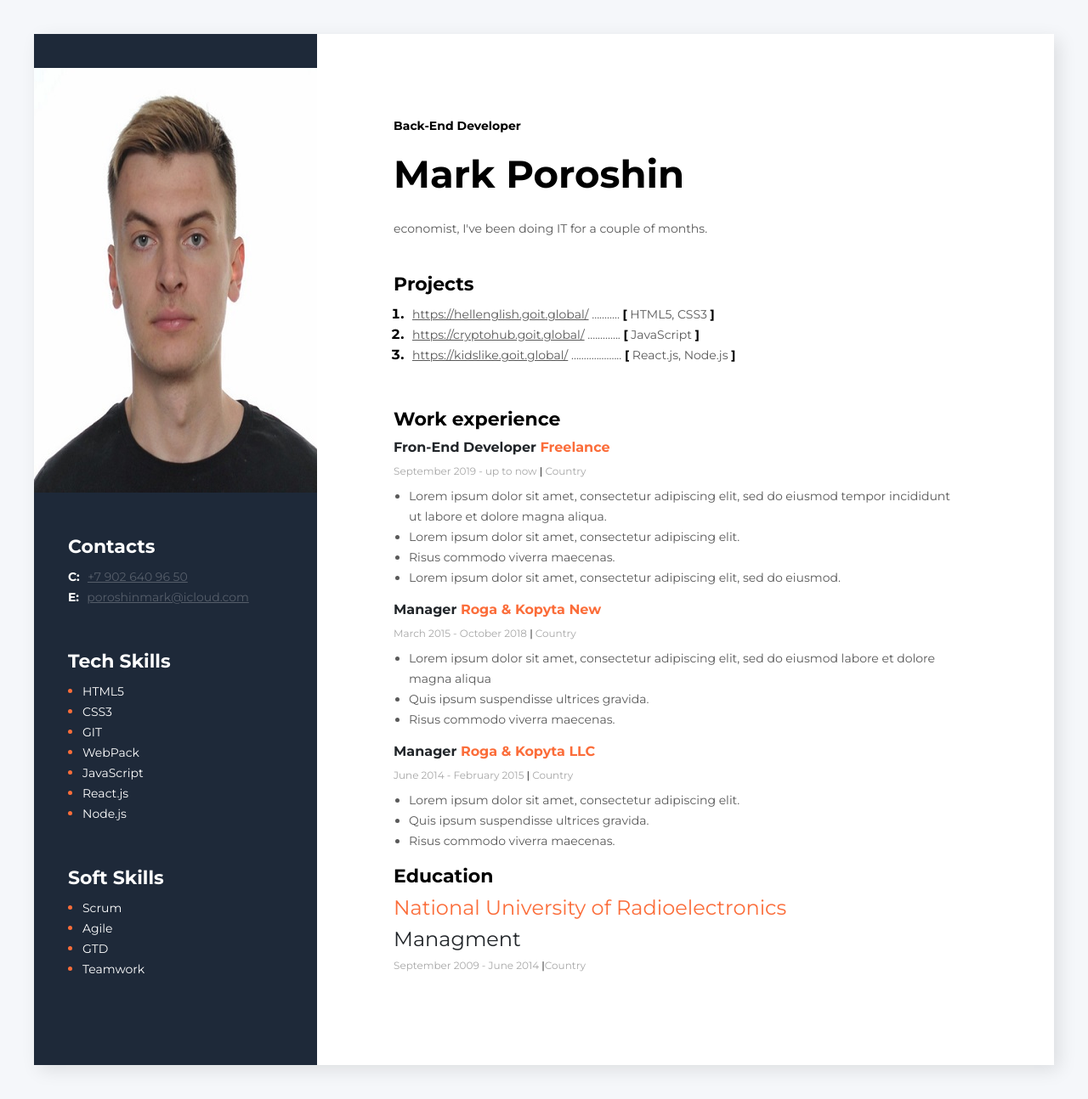
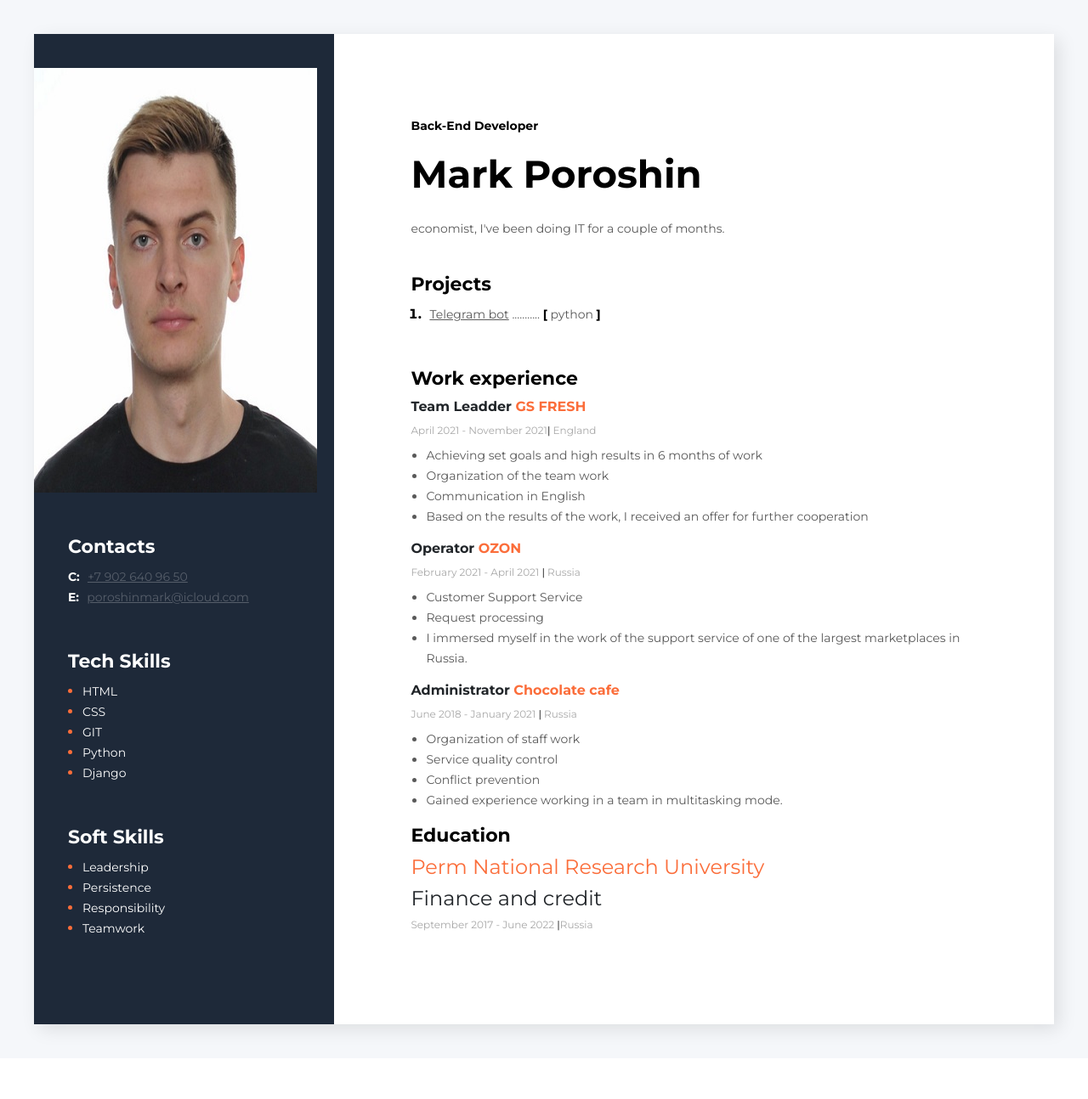
Before and after one commit to Markporsh/myfirstprojectdjango, a Django app: page /about in a window 1280 px wide. Shown: the part 72-1366 px from the top of the page at 85% size. After the commit the page ends 1297 px from the top, so only its background shows below. Run offline with Django 4.2, Linux system fonts and the light colour scheme.

Commit message:
Inital Comit

```diff
--- a/myblog/blog/models.py
+++ b/myblog/blog/models.py
@@ -1,5 +1,5 @@
 from django.urls import reverse
-from audioop import reverse as audio_reverse
+# from audioop import reverse as audio_reverse
 from django.db import models
 
 
--- a/myblog/blog/templates/blog/about.html
+++ b/myblog/blog/templates/blog/about.html
@@ -36,25 +36,25 @@
                 <ol class="my-projects-list">
                     <li class="my-projects-item">
                         <span class="my-projects-text">
-                        <a href="https://hellenglish.goit.global/" class="my-projects-link" >https://hellenglish.goit.global/</a>
+                        <a href="#" class="my-projects-link" >Telegram bot</a>
                         ...........
-                        <span class="my-projects-bracket">[</span> HTML5, CSS3 <span class="my-projects-bracket">]</span>
+                        <span class="my-projects-bracket">[</span> python <span class="my-projects-bracket">]</span>
                         </span>
                     </li>
-                    <li class="my-projects-item">
-                        <span class="my-projects-text">
-                            <a href="https://cryptohub.goit.global/" class="my-projects-link">https://cryptohub.goit.global/</a>
-                            .............
-                            <span class="my-projects-bracket">[</span> JavaScript <span class="my-projects-bracket">]</span>
-                        </span>
-                    </li>
-                    <li class="my-projects-item">
-                        <span class="my-projects-text">
-                            <a href="https://kidslike.goit.global/" class="my-projects-link">https://kidslike.goit.global/</a>
-                            ....................
-                            <span class="my-projects-bracket">[</span> React.js, Node.js <span class="my-projects-bracket">]</span>
-                        </span>
-                    </li>
+<!--                    <li class="my-projects-item">-->
+<!--                        <span class="my-projects-text">-->
+<!--                            <a href="#" class="my-projects-link">https://cryptohub.goit.global/</a>-->
+<!--                            .............-->
+<!--                            <span class="my-projects-bracket">[</span> JavaScript <span class="my-projects-bracket">]</span>-->
+<!--                        </span>-->
+<!--                    </li>-->
+<!--                    <li class="my-projects-item">-->
+<!--                        <span class="my-projects-text">-->
+<!--                            <a href="https://kidslike.goit.global/" class="my-projects-link">https://kidslike.goit.global/</a>-->
+<!--                            ....................-->
+<!--                            <span class="my-projects-bracket">[</span> React.js, Node.js <span class="my-projects-bracket">]</span>-->
+<!--                        </span>-->
+<!--                    </li>-->
                 </ol>
             </div>
             <!-- My work experience -->
@@ -62,41 +62,43 @@
                 <h3 class="main-content-title">Work experience</h3>
                 <!-- Company 3 -->
                 <div class="My-work-experience-company-block">
-                    <h4 class="My-work-experience-position">Fron-End Developer <span class="My-work-experience-company">Freelance</span></h4>
-                    <p class="my_work_experince-period">September 2019 - up to now <span class="my_work_experince-divider">|</span> Country</p>
+                    <h4 class="My-work-experience-position">Team Leadder <span class="My-work-experience-company">GS FRESH</span></h4>
+                    <p class="my_work_experince-period">April 2021 - November 2021<span class="my_work_experince-divider">|</span> England</p>
 
                     <ul class="my_work_experince-duties">
-                        <li class="my_work_experince-duty">Lorem ipsum dolor sit amet, consectetur adipiscing elit, sed do eiusmod tempor incididunt ut labore et dolore magna
-                        aliqua.</li>
-                        <li class="my_work_experince-duty">Lorem ipsum dolor sit amet, consectetur adipiscing elit.</li>
-                        <li class="my_work_experince-duty">Risus commodo viverra maecenas.</li>
-                        <li class="my_work_experince-duty">Lorem ipsum dolor sit amet, consectetur adipiscing elit, sed do eiusmod.</li>
+                        <li class="my_work_experince-duty">Achieving set goals and high results in 6 months of work</li>
+                        <li class="my_work_experince-duty">Organization of the team work</li>
+                        <li class="my_work_experince-duty">Communication in English</li>
+                        <li class="my_work_experince-duty">Based on the results of the work, I received an offer for
+                        further cooperation</li>
                     </ul>
 
                 </div>
 
                 <!-- Company 2 -->
                 <div>
-                    <h4 class="My-work-experience-position">Manager <span class="My-work-experience-company">Roga & Kopyta New</span></h4>
-                    <p class="my_work_experince-period">March 2015 - October 2018 <span class="my_work_experince-divider">|</span> Country</p>
+                    <h4 class="My-work-experience-position">Operator <span class="My-work-experience-company">OZON</span></h4>
+                    <p class="my_work_experince-period">February 2021 - April 2021 <span class="my_work_experince-divider">|</span> Russia</p>
 
                     <ul class="my_work_experince-duties">
-                        <li class="my_work_experince-duty">Lorem ipsum dolor sit amet, consectetur adipiscing elit, sed do eiusmod labore et dolore magna aliqua</li>
-                        <li class="my_work_experince-duty">Quis ipsum suspendisse ultrices gravida.</li>
-                        <li class="my_work_experince-duty">Risus commodo viverra maecenas.</li>
+                        <li class="my_work_experince-duty">Customer Support Service</li>
+                        <li class="my_work_experince-duty">Request processing</li>
+                        <li class="my_work_experince-duty">I immersed myself in the work of the support service of one of the largest
+marketplaces in Russia.</li>
                     </ul>
 
 
                 </div>
                 <!-- Company 1 -->
                 <div>
-                    <h4 class="My-work-experience-position">Manager <span class="My-work-experience-company">Roga & Kopyta LLC</span></h4>
-                    <p class="my_work_experince-period">June 2014 - February 2015 <span class="my_work_experince-divider">|</span> Country</p>
+                    <h4 class="My-work-experience-position">Administrator <span class="My-work-experience-company">Chocolate cafe</span></h4>
+                    <p class="my_work_experince-period">June 2018 - January 2021 <span class="my_work_experince-divider">|</span> Russia</p>
 
                     <ul class="my_work_experince-duties">
-                        <li class="my_work_experince-duty">Lorem ipsum dolor sit amet, consectetur adipiscing elit.</li>
-                        <li class="my_work_experince-duty">Quis ipsum suspendisse ultrices gravida.</li>
-                        <li class="my_work_experince-duty">Risus commodo viverra maecenas.</li>
+                        <li class="my_work_experince-duty">Organization of staff work</li>
+                        <li class="my_work_experince-duty">Service quality control</li>
+                        <li class="my_work_experince-duty">Conflict prevention</li>
+                        <li class="my_work_experince-duty">Gained experience working in a team in multitasking mode.</li>
                     </ul>
 
                 </div>
@@ -104,9 +106,9 @@
             <!-- My Education section -->
             <div class="My-education-section">
                 <h3 class="main-content-title">Education</h3>
-                <h4><span class="My-work-experience-company">National University of Radioelectronics</span></h4>
-                <h4>Managment</h4>
-                <p class="my_work_experince-period">September 2009 - June 2014 <span class="my_work_experince-divider">|</span>Country</p>
+                <h4><span class="My-work-experience-company">Perm National Research University</span></h4>
+                <h4>Finance and credit</h4>
+                <p class="my_work_experince-period">September 2017 - June 2022 <span class="my_work_experince-divider">|</span>Russia</p>
             </div>
         </div>
         <!--sidebar section-->
@@ -132,13 +134,11 @@
             <div class="tech-skills-section">
                 <h3 class="sidebar-title">Tech Skills</h3>
                 <ul class="tech-skills-list" >
-                    <li class="tech-skills-item"> <span class="tech-skills-item-text">HTML5</span></li>
-                    <li class="tech-skills-item"> <span class="tech-skills-item-text">CSS3</span></li>
+                    <li class="tech-skills-item"> <span class="tech-skills-item-text">HTML</span></li>
+                    <li class="tech-skills-item"> <span class="tech-skills-item-text">CSS</span></li>
                     <li class="tech-skills-item"> <span class="tech-skills-item-text">GIT</span></li>
-                    <li class="tech-skills-item"> <span class="tech-skills-item-text">WebPack</span></li>
-                    <li class="tech-skills-item"> <span class="tech-skills-item-text">JavaScript</span></li>
-                    <li class="tech-skills-item"> <span class="tech-skills-item-text">React.js</span></li>
-                    <li class="tech-skills-item"> <span class="tech-skills-item-text">Node.js</span></li>
+                    <li class="tech-skills-item"> <span class="tech-skills-item-text">Python</span></li>
+                    <li class="tech-skills-item"> <span class="tech-skills-item-text">Django</span></li>
                 </ul>
 
 
@@ -147,9 +147,9 @@
             <div class="soft-skills-section">
                 <h3 class="sidebar-title">Soft Skills</h3>
                 <ul class="soft-skills-list">
-                    <li class="soft-skills-item"> <span class="soft-skills-item-text">Scrum</span></li>
-                    <li class="soft-skills-item"> <span class="soft-skills-item-text">Agile</span></li>
-                    <li class="soft-skills-item"> <span class="soft-skills-item-text">GTD</span></li>
+                    <li class="soft-skills-item"> <span class="soft-skills-item-text">Leadership</span></li>
+                    <li class="soft-skills-item"> <span class="soft-skills-item-text">Persistence</span></li>
+                    <li class="soft-skills-item"> <span class="soft-skills-item-text">Responsibility</span></li>
                     <li class="soft-skills-item"> <span class="soft-skills-item-text">Teamwork</span></li>
                 </ul>
 
--- a/myblog/blog/templates/blog/base.html
+++ b/myblog/blog/templates/blog/base.html
@@ -28,7 +28,7 @@
         </ul>
 {% endblock mainmenu %}
         <form class="col-12 col-lg-auto mb-3 mb-lg-0 me-lg-3" role="search">
-          <input type="search" class="form-control form-control-dark text-white bg-dark" placeholder="Search..." aria-label="Search">
+          <input type="search" class="form-control form-control-dark text-white bg-dark" placeholder="Search..." name="q" aria-label="Search">
         </form>
             {% if request.user.is_authenticated %}
               <div class="dropdown">
--- a/myblog/blog/templates/blog/blog.html
+++ b/myblog/blog/templates/blog/blog.html
@@ -3,7 +3,7 @@
 {% load static %}
 
 {% block title %}
-{{title}}</title>
+<title>{{title}}</title>
   <link rel="shortcut icon" href="{% static 'blog/image/infinity.svg' %}" type="image/x-svg"/>
   <meta name="viewport" content="width=device-width, initial-scale=1.0">
 {% endblock %}
@@ -15,9 +15,9 @@
       {% for c in cats %}
       {% if c.blog__count > 0 %}
           {% if c.pk == cat_selected %}
-              <font size="5" "FFFF00"><a class="selected">{{c.name}}</a></font>
+              <font size="5"><a class="selected">{{c.name}}</a></font>
           {% else %}
-              <font size="5" "FFFF00"><a class="p-2 link-secondary" href="{{ c.get_absolute_url }}">{{c.name}}</a></font>
+              <font size="5"><a class="p-2 link-secondary" href="{{ c.get_absolute_url }}">{{c.name}}</a></font>
           {% endif %}
       {% endif %}
       {% endfor %}
--- a/myblog/blog/views.py
+++ b/myblog/blog/views.py
@@ -1,17 +1,12 @@
 from django.contrib.auth import logout, login
-from django.contrib.auth.forms import UserCreationForm, AuthenticationForm
 from django.contrib.auth.views import LoginView
-from django.http import HttpResponseNotFound, Http404
-from django.shortcuts import render, get_object_or_404, redirect
+from django.http import HttpResponseNotFound
+from django.shortcuts import render, redirect
 from django.urls import reverse_lazy
 from django.views.generic import ListView, DetailView, CreateView
 from .forms import *
-from .models import *
 from .utils import *
 from django.contrib.auth.mixins import LoginRequiredMixin
-
-
-# Перенести меню в base html ( 6 -7 видос и 15)
 
 
 class BlogHome(DataMixin, ListView):
@@ -42,7 +37,6 @@
         return dict(list(context.items()) + list(c_def.items()))
 
 
-
 class Showpost(DataMixin, DetailView):
     model = Blog
     template_name = 'blog/post.html'
@@ -59,12 +53,11 @@
     return HttpResponseNotFound('Страница не найдена')
 
 
-# Сделать меню, скрытое для незарегестрированных
 def about(request):
     return render(request, 'blog/about.html', {'menu': menu, 'title': 'My resume'})
 
 
-class AddPage(LoginRequiredMixin,DataMixin, CreateView):
+class AddPage(LoginRequiredMixin, DataMixin, CreateView):
     form_class = CreatePostForm
     template_name = 'blog/create.html'
     success_url = reverse_lazy('home')
@@ -128,3 +121,15 @@
 def logout_user(request):
     logout(request)
     return redirect('home')
+
+
+class Search(ListView):
+    paginate_by = 2
+
+    def get_queryset(self):
+        return Showpost.objects.filter(title=self.request.Get.get('q'))
+
+    def get_context_data(self, *args, **kwargs):
+        context = super().get_context_data(*args, **kwargs)
+        context['q'] = self.request.Get.get('q')
+        return context
--- a/myblog/myblog/urls.py
+++ b/myblog/myblog/urls.py
@@ -31,4 +31,6 @@
     path('__debug__/', include('debug_toolbar.urls')),
     path('post/<slug:post_slug>/', Showpost.as_view(), name='post'),
     path('category/<slug:cat_slug>/', BlogCategory.as_view(), name='category'),
+    path('search', Search.as_view(), name='search'),
+
 ]
```
Also changed, not shown: main.py (+9 -11 lines), myblog/blog/templatetags/blog_tags.py (line endings or trailing spaces), myblog/db.sqlite3.
